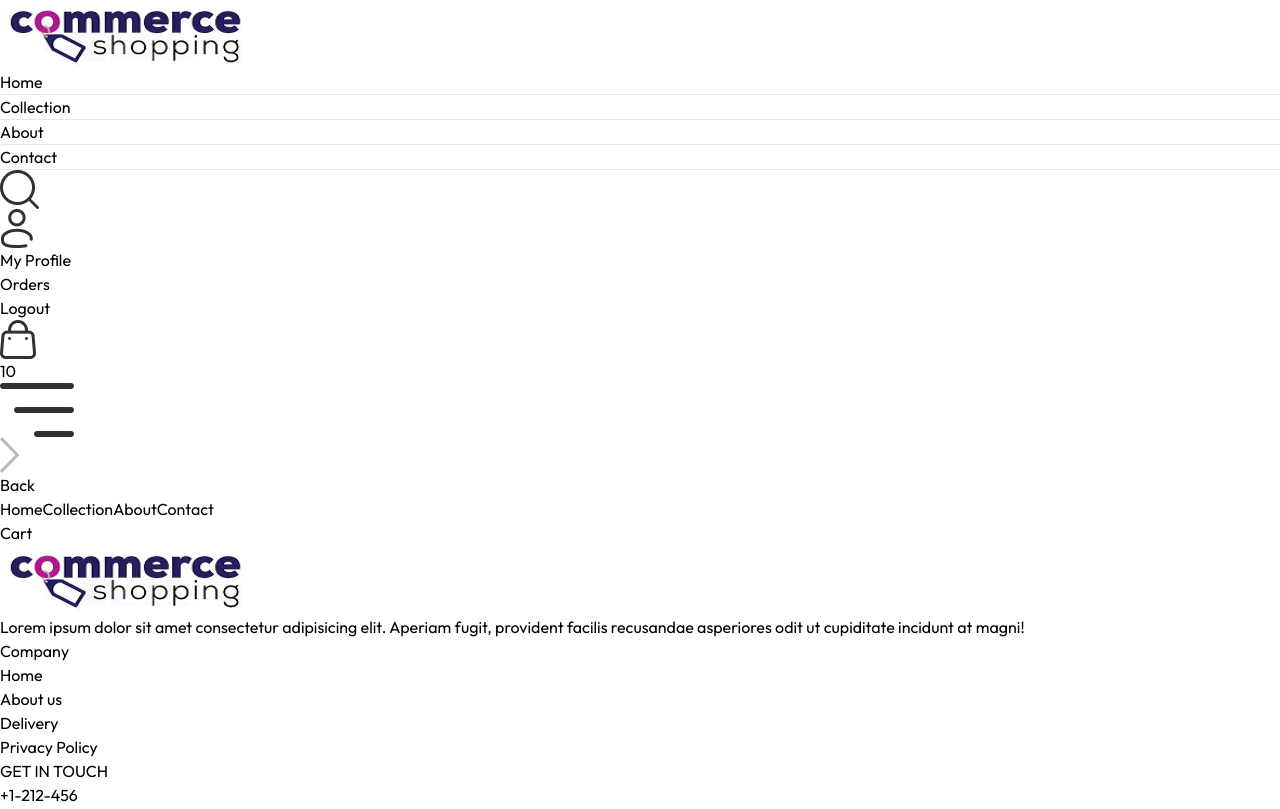
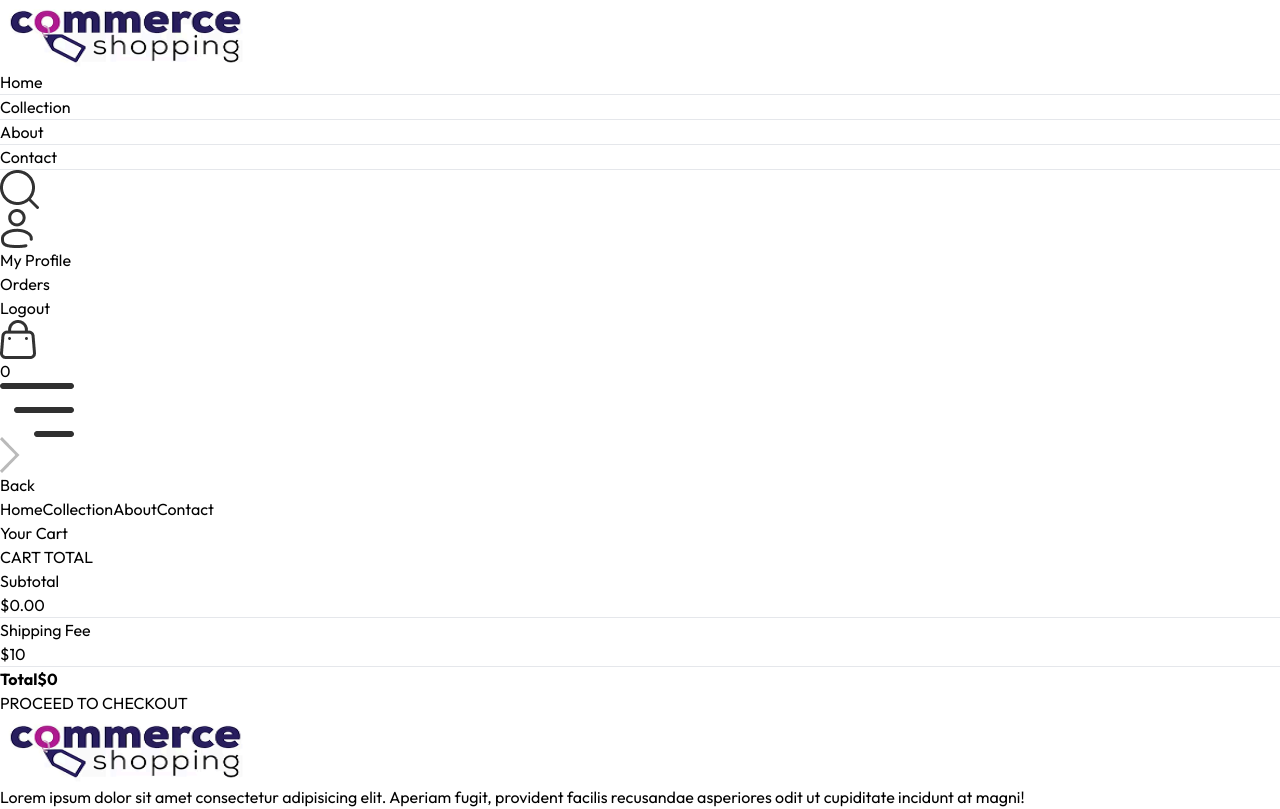
Before and after one commit to gshubham05/Ecommerce, a React (Vite) app in the folder Ecommerce/: page /cart in a window 1280 px wide. Shown: the top 809 px of the page. Built offline with nearby package versions, Linux system fonts and the light colour scheme.

Commit message:
Cart page is completed + Total Cart is completed

```diff
--- /dev/null
+++ b/Ecommerce/src/components/CartTotal.jsx
@@ -0,0 +1,42 @@
+import React, { useContext } from "react";
+
+import Title from "./Title";
+import { ShopContext } from "../context/ShopContext";
+
+function CartTotal() {
+  const { getCartTotal, deliveryFee, currency } = useContext(ShopContext);
+  return (
+    <div className="w-full">
+      <div className="text-2xl">
+        <Title t1={"CART"} t2={"TOTAL"} />
+      </div>
+      <div className="flex flex-col gap-2 mt-2 text-sm">
+        <div className="flex justify-between">
+          <p>Subtotal</p>
+          <p>
+            {currency}
+            {getCartTotal()}.00
+          </p>
+        </div>
+        <hr />
+        <div className="flex justify-between">
+          <p>Shipping Fee</p>
+          <p>
+            {currency}
+            {deliveryFee}
+          </p>
+        </div>
+        <hr />
+        <div className="flex justify-between">
+          <b>Total</b>
+          <b>
+            {currency}
+            {getCartTotal() === 0 ? 0 : getCartTotal() + deliveryFee}
+          </b>
+        </div>
+      </div>
+    </div>
+  );
+}
+
+export default CartTotal;
--- a/Ecommerce/src/components/Navbar.jsx
+++ b/Ecommerce/src/components/Navbar.jsx
@@ -39,9 +39,9 @@ const Navbar = () => {
             </div>
           </div>
         </div>
-        <Link path='/cart' className='relative'>
+        <Link to='/cart' className='relative'>
           <img src={assets.cart_icon} alt="" className='w-5 min-w-5' />
-          <p className='absolute right-[-5px] bottom-[-5px] w-4 text-center leading-4 bg-black text-white aspect-square rounded-full text-[8px]'>10</p>
+          <p className='absolute right-[-5px] bottom-[-5px] w-4 text-center leading-4 bg-black text-white aspect-square rounded-full text-[8px]'>{getCartCount()}</p>
         </Link>
         <img onClick={() => setVisible(true)} src={assets.menu_icon} className='w-5 cursor-pointer sm:hidden' alt="" />
       </div>
--- a/Ecommerce/src/context/ShopContext.jsx
+++ b/Ecommerce/src/context/ShopContext.jsx
@@ -1,20 +1,20 @@
 import React, { createContext, useEffect, useState } from "react";
 import { products } from "../assets/frontend_assets/assets";
+import { useNavigate } from "react-router-dom";
 import { toast } from "react-toastify";
-
 export const ShopContext = createContext();
 
 const ShopContextProvider = (props) => {
   const currency = "$";
   const deliveryFee = 10;
   const [cartItem, setCartItem] = useState({});
-
+  const navigte = useNavigate();
   const addToCart = (itermId, size) => {
     if (!size) {
-            toast.error("Select Product Size")
+      toast.error("Select Product Size");
       return;
     }
-        let cartData = structuredClone(cartItem)
+    let cartData = structuredClone(cartItem);
     if (cartData[itermId]) {
       if (cartData[itermId][size]) {
         cartData[itermId][size] += 1;
@@ -23,41 +23,77 @@ const ShopContextProvider = (props) => {
       }
     } else {
       cartData[itermId] = {};
-            cartData[itermId][size] = 1
+      cartData[itermId][size] = 1;
     }
-        setCartItem(cartData)
-    }
+    setCartItem(cartData);
+  };
 
   const getCartCount = () => {
     let totalCount = 0;
-        for (const items in cartItem) {
-            for (item in cartItem[items]) {
+
+    for (const itemId in cartItem) {
+      console.log("ItemId ", itemId);
+      for (const size in cartItem[itemId]) {
+        console.log("size ", size);
         try {
-                    if (cartItem[items][item > 0]) {
-                        totalCount += cartItem[items][item]
+          if (cartItem[itemId][size] > 0) {
+            console.log("totalCount ", totalCount);
+            totalCount += cartItem[itemId][size];
+            console.log("totalCount after ", totalCount);
+            console.log("------------");
           }
-                } catch (error) { }
+        } catch (error) {}
       }
     }
+
     return totalCount;
+  };
+
+  const updateQuantity = async (itemId, size, quantity) => {
+    let cardData = structuredClone(cartItem);
+
+    cardData[itemId][size] = quantity;
+    setCartItem(cardData);
+  };
+
+  const getCartTotal = () => {
+    let totalAmount = 0;
+    for (const itemId in cartItem) {
+      const itemInfo = products.find((product) => product._id === itemId);
+      if (!itemInfo) continue; // Skip if product not found
+
+      for (const size in cartItem[itemId]) {
+        try {
+          if (cartItem[itemId][size] > 0) {
+            totalAmount += itemInfo.price * cartItem[itemId][size];
           }
+        } catch (error) {
+          console.error("Error calculating cart total:", error);
+        }
+      }
+    }
+    return totalAmount;
+  };
 
   useEffect(() => {
-        console.log((cartItem));
-
-    }, [cartItem])
+    console.log(cartItem);
+    getCartCount();
+  }, [cartItem]);
 
   const value = {
     products,
     currency,
     deliveryFee,
-        cartItem, addToCart, getCartCount
+    cartItem,
+    addToCart,
+    getCartCount,
+    updateQuantity,
+    getCartTotal,
+    navigte
   };
 
   return (
-        <ShopContext.Provider value={value}>
-            {props.children}
-        </ShopContext.Provider>
+    <ShopContext.Provider value={value}>{props.children}</ShopContext.Provider>
   );
 };
 
--- a/Ecommerce/src/pages/Cart.jsx
+++ b/Ecommerce/src/pages/Cart.jsx
@@ -1,9 +1,96 @@
-import React from 'react'
+import React, { useContext, useEffect, useState } from "react";
+import { ShopContext } from "../context/ShopContext";
+import Title from "../components/Title";
+import { assets, products } from "../assets/frontend_assets/assets";
+import CartTotal from "../components/CartTotal";
+const Cart = () => {
+  const { cartItem, currency, updateQuantity,navigte } = useContext(ShopContext);
+  const [cartData, setCartData] = useState([]);
 
-const Cart = () => {
+  useEffect(() => {
+    const tempData = [];
+    for (const itemId in cartItem) {
+      for (const size in cartItem[itemId]) {
+        if (cartItem[itemId][size] > 0) {
+          tempData.push({
+            _id: itemId,
+            size: size,
+            quantity: cartItem[itemId][size],
+          });
+        }
+      }
+    }
+    setCartData(tempData);
+  }, [cartItem]);
+
   return (
-    <div>Cart</div>
-  )
-}
+    <div className="border-t pt-14">
+      <div className="text-2xl mb-3">
+        <Title t1={"Your"} t2={"Cart"} />
+      </div>
+      <div>
+        {cartData.map((item, index) => {
+          const productData = products.find(
+            (product) => product._id == item._id
+          );
+          return (
+            <div
+              key={index}
+              className="py-4 border-t border-b text-gray-700 grid grid-cols-[4fr_0.5fr_0.5fr] sm:grid-cols-[4fr_2fr_0.5fr] items-center gap-4"
+            >
+              <div className="flex items-center gap-6">
+                <img src={productData.image[0]} className="w-16 sm:w-20" />
 
-export default Cart
+                <div>
+                  <p className="text-sm sm:text-lg font-medium">
+                    {productData.name}
+                  </p>
+                  <div className="flex items-center gap-5 mt-2">
+                    <p>
+                      {currency}
+                      {productData.price}
+                    </p>
+                    <p className="px-2 sm:px-3 sm:py-1 border bg-slate-50">
+                      {item.size}
+                    </p>
+                  </div>
+                </div>
+              </div>
+              <input
+                onChange={(e) =>
+                  e.target.value == " " || e.target.value == "0"
+                    ? null
+                    : updateQuantity(
+                        item._id,
+                        item.size,
+                        Number(e.target.value)
+                      )
+                }
+                type="number"
+                defaultValue={item.quantity}
+                min={1}
+                className="border max-w-10 sm:max-w-20 px-1 sm:px-2 py-1"
+              />
+              <img
+                onClick={() => updateQuantity(item._id, item.size, 0)}
+                src={assets.bin_icon}
+                alt=""
+                className="w-4 mr-4 sm:w-5 cursor-pointer"
+              />
+            </div>
+          );
+        })}
+      </div>
+      <div className="flex justify-end my-20">
+        <div className="w-full sm:w-[450px]">
+          <CartTotal />
+          <div className="w-full text-end">
+            <button onClick={()=>navigte("/place-order")} className="bg-black text-white text-sm my-8 px-8 py-3">PROCEED TO CHECKOUT</button>
+          </div>
+        </div>
+      </div>
+    </div>
+  );
+};
+
+export default Cart;
--- a/Ecommerce/src/pages/Collection.jsx
+++ b/Ecommerce/src/pages/Collection.jsx
@@ -23,7 +23,7 @@ const Collection = () => {
 
   const toggleSubCategory = (e) => {
     const value = e.target.value;
-    console.log(value)
+    // console.log(value)
     setSubCategory((prev) =>
       prev.includes(value) ? prev.filter((item) => item !== value) : [...prev, value]
 
@@ -66,7 +66,7 @@ const Collection = () => {
     } else if (sortType === 'high-low') {
       updatedProducts = updatedProducts.sort((a, b) => b.price - a.price);
     }
-    console.log(updatedProducts)
+    // console.log(updatedProducts)
     setFilteredProducts(updatedProducts);
   }, [category, searchQuery, sortType, products,subCategory]);
 
--- a/Ecommerce/src/pages/Product.jsx
+++ b/Ecommerce/src/pages/Product.jsx
@@ -14,7 +14,7 @@ const Product = () => {
     products.map((i) => {
       if (i._id == productId) {
         setProductData(i)
-        console.log(i)
+        // console.log(i)
         setImage(i.image[0])
         return null
       }
@@ -71,10 +71,11 @@ const Product = () => {
         </div>
       </div>
       {/* Description */}
-      <div className="mt-20"></div>
+      <div className="mt-20">
       <div className="flex">
         <p className='border px-5 py-3 text-sm'>Description</p>
         <p className='border px-5 py-3 text-sm'>Reviews (122)</p>
+      </div>
       </div>
       <div className="flex flex-col gap-4 border p-6 text-sm text-gray-500">
         <p>Lorem ipsum, dolor sit amet consectetur adipisicing elit. Nulla optio voluptatibus nemo consequatur illum a rem unde obcaecati dolore deleniti impedit recusandae ipsum, harum incidunt? Recusandae quisquam optio ab assumenda culpa amet, asperiores totam! Omnis expedita molestiae, nisi labore exercitationem recusandae ullam! Corrupti, rem inventore placeat cum facere nisi suscipit?</p>
```
Also changed, not shown: Ecommerce/src/main.jsx (+11 -13 lines). Lines whose indentation alone changed are shown as unchanged.
